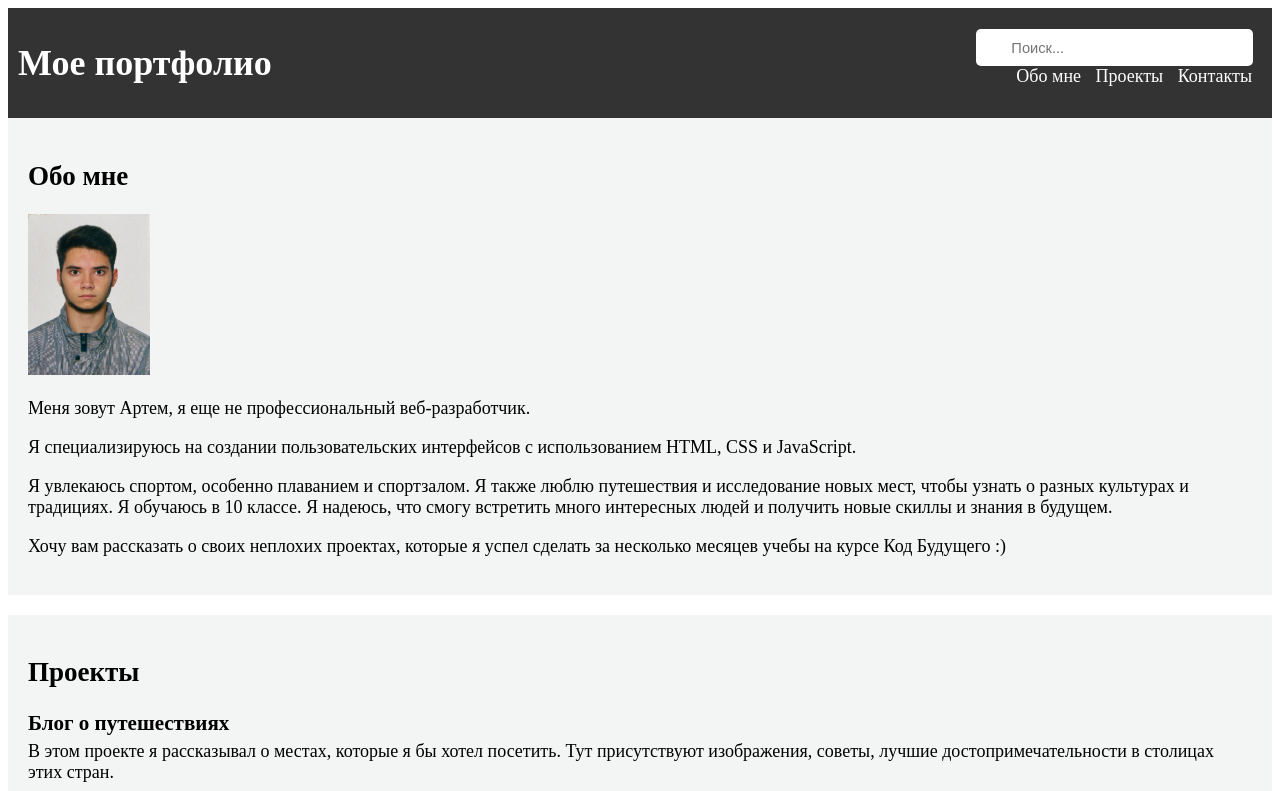
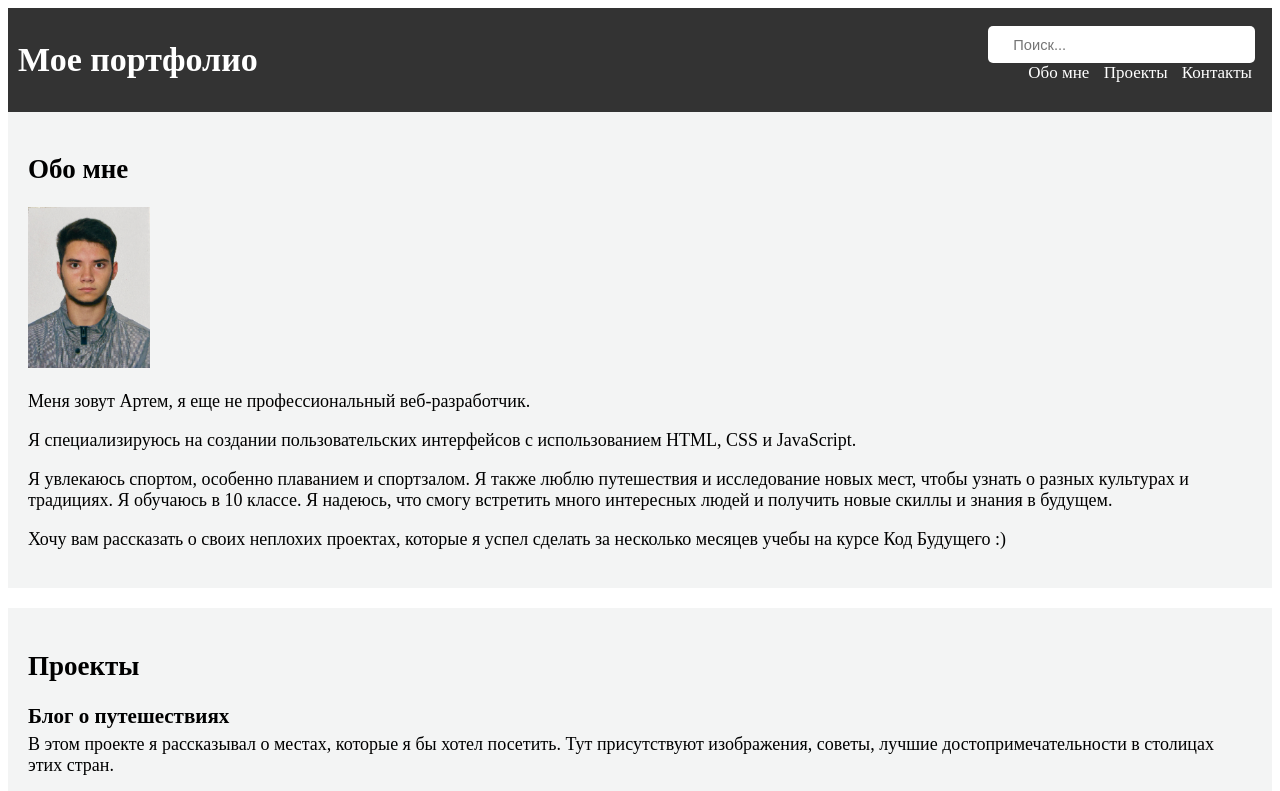
Before and after one commit to shtr1hh/MyPortfolio1, a plain HTML site: page index.html in a window 1280 px wide. Shown: the top 791 px of the page. Drawn offline with Linux system fonts and the light colour scheme.

Commit message:
Update styles.css

```diff
--- a/styles.css
+++ b/styles.css
@@ -10,7 +10,6 @@ body {
   margin: 0;
   padding: 0;
 }
-
 header {
   background-color: #333;
   color: #fff;
@@ -18,10 +17,11 @@ header {
   display: flex;
   justify-content: space-between;
   align-items: center;
-  font-size: 18px;
+  font-size: 17px;
 }
 .search{
   width: 200px;
+  padding-right: 60px;
   vertical-align: middle;
   white-space: nowrap;
   position: relative;
@@ -33,7 +33,7 @@ header {
   font-size: 11pt;
   float: left;
   color: #63717f;
-  padding-left: 35px;
+  padding-left: 25px;
   -webkit-border-radius: 5px;
   -moz-border-radius: 5px;
   border-radius: 5px;
```
